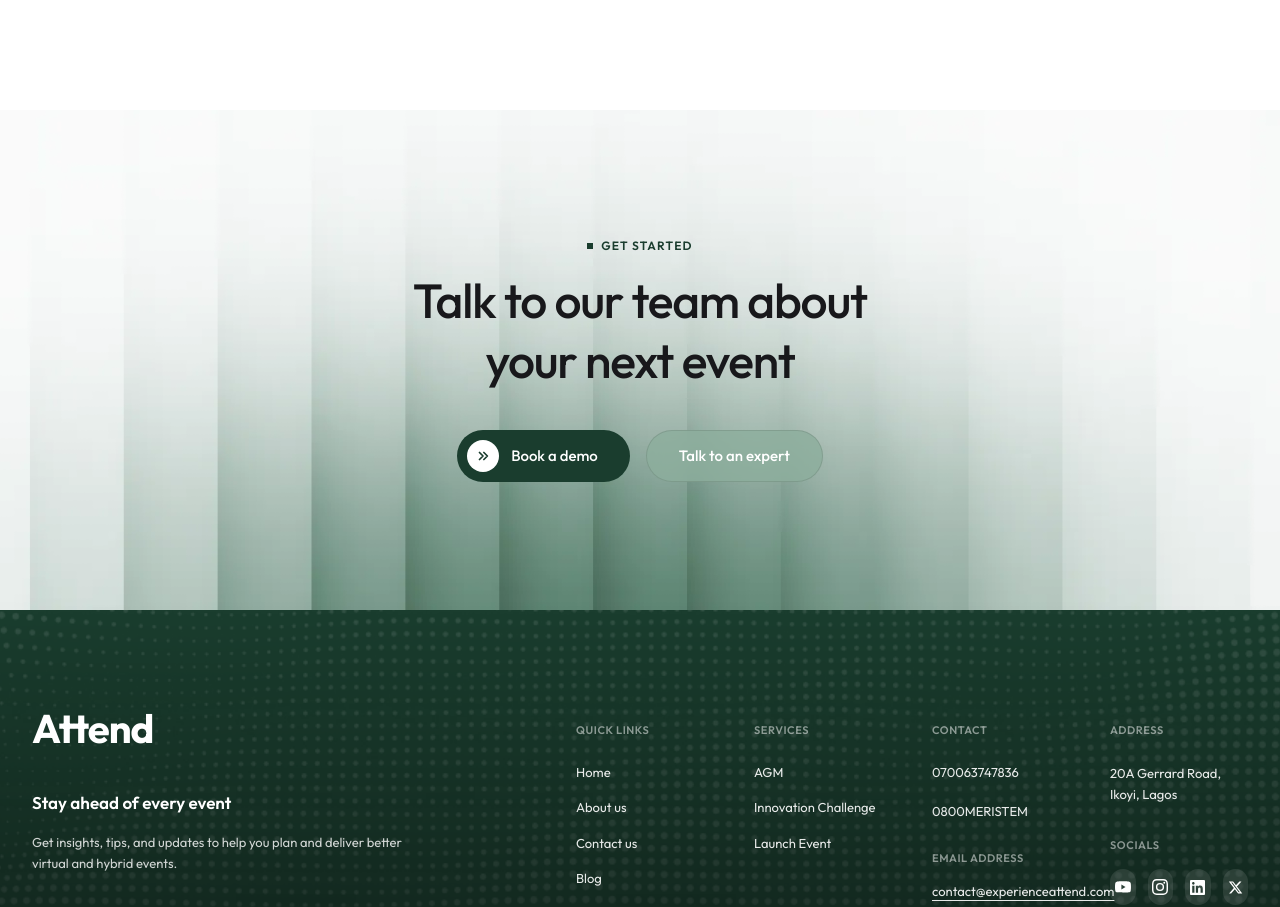
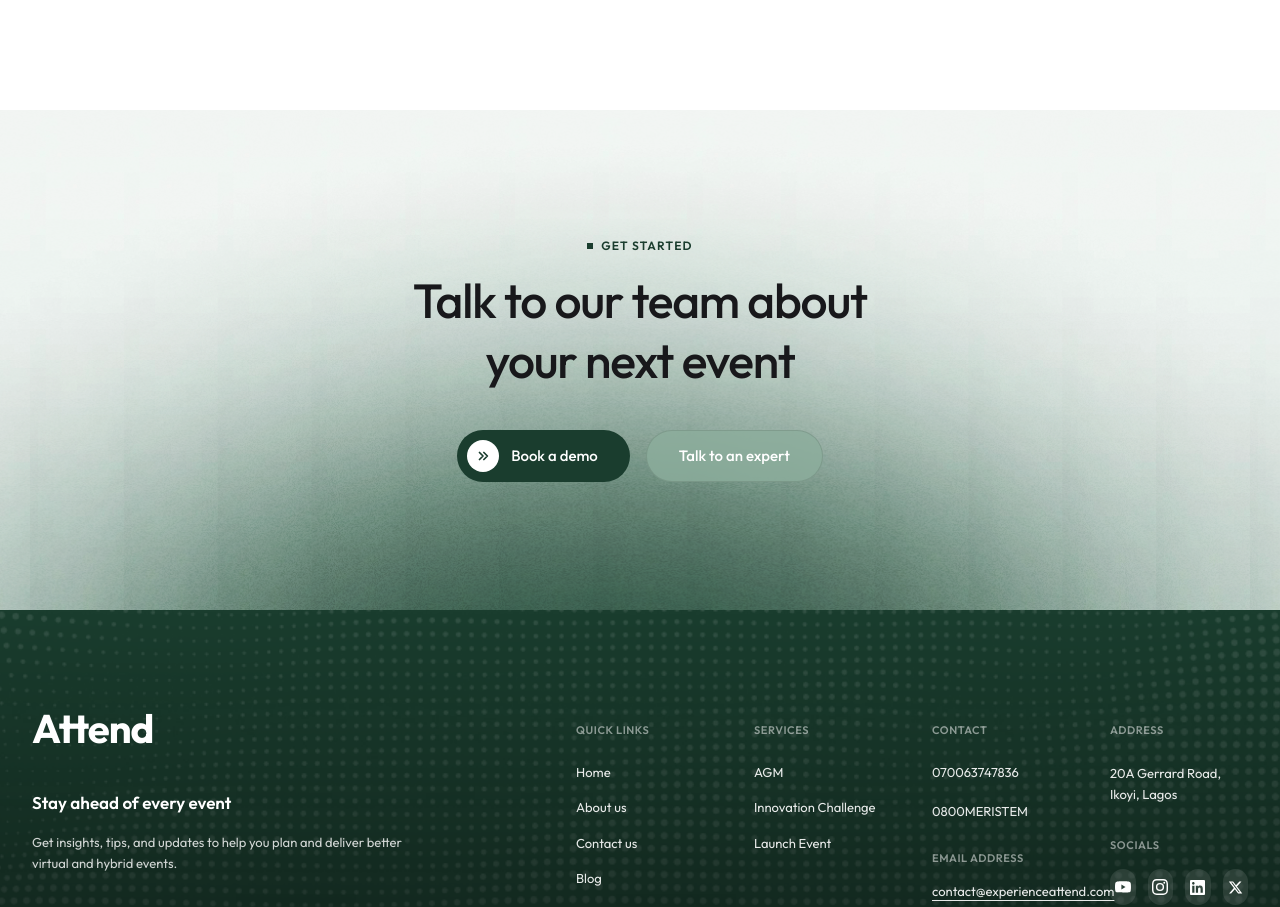
Before and after one commit to Ericallibalogun/ATTEND, a Next.js app: page /agms in a window 1280 px wide. Shown: the part 4899-5806 px from the top of the page. Built offline with nearby package versions, Linux system fonts and the light colour scheme; no server answers.

Commit message:
Restore Ellipse 169, repeating Rectangle 229, and Noise layers for even CTA background bars

```diff
--- a/src/components/layout/footer-cta.tsx
+++ b/src/components/layout/footer-cta.tsx
@@ -4,14 +4,39 @@ import Image from "next/image";
 export function FooterCta() {
   return (
     <section className="relative flex min-h-[500px] flex-col items-center justify-center overflow-hidden py-24 lg:py-32">
-      {/* Background Image from Figma */}
+      {/* Base Background Color */}
+      <div className="absolute inset-0 bg-[#f8fbf9]" />
+
+      {/* Green Glow (Ellipse 169) */}
       <div className="absolute inset-0 z-0">
         <Image
-          src="/Frame 1321325422.webp"
+          src="/Ellipse 169.webp"
           alt=""
           fill
-          className="object-cover object-center"
-          priority
+          className="object-cover object-bottom opacity-90"
+          unoptimized
+        />
+      </div>
+
+      {/* Even Repeating Vertical Rectangle Bars (Rectangle 229) */}
+      <div
+        className="absolute inset-0 z-0 opacity-100 mix-blend-multiply"
+        style={{
+          backgroundImage: 'url("/Rectangle 229.webp")',
+          backgroundRepeat: 'repeat-x',
+          backgroundSize: 'auto 100%',
+          backgroundPosition: 'center bottom',
+        }}
+      />
+
+      {/* Noise Texture */}
+      <div className="absolute inset-0 z-0 mix-blend-overlay opacity-40">
+        <Image
+          src="/Noise.webp"
+          alt=""
+          fill
+          className="object-cover"
+          unoptimized
         />
       </div>
 
```
